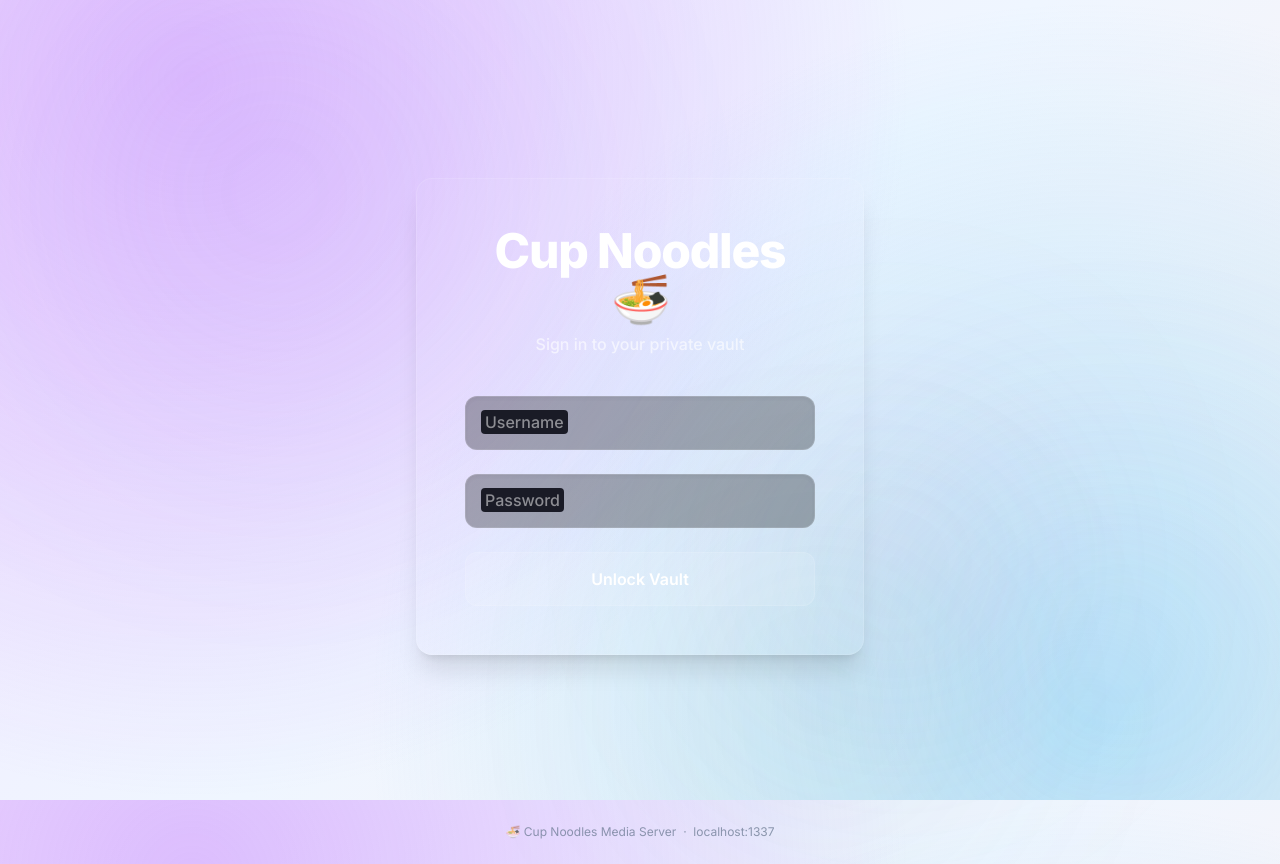
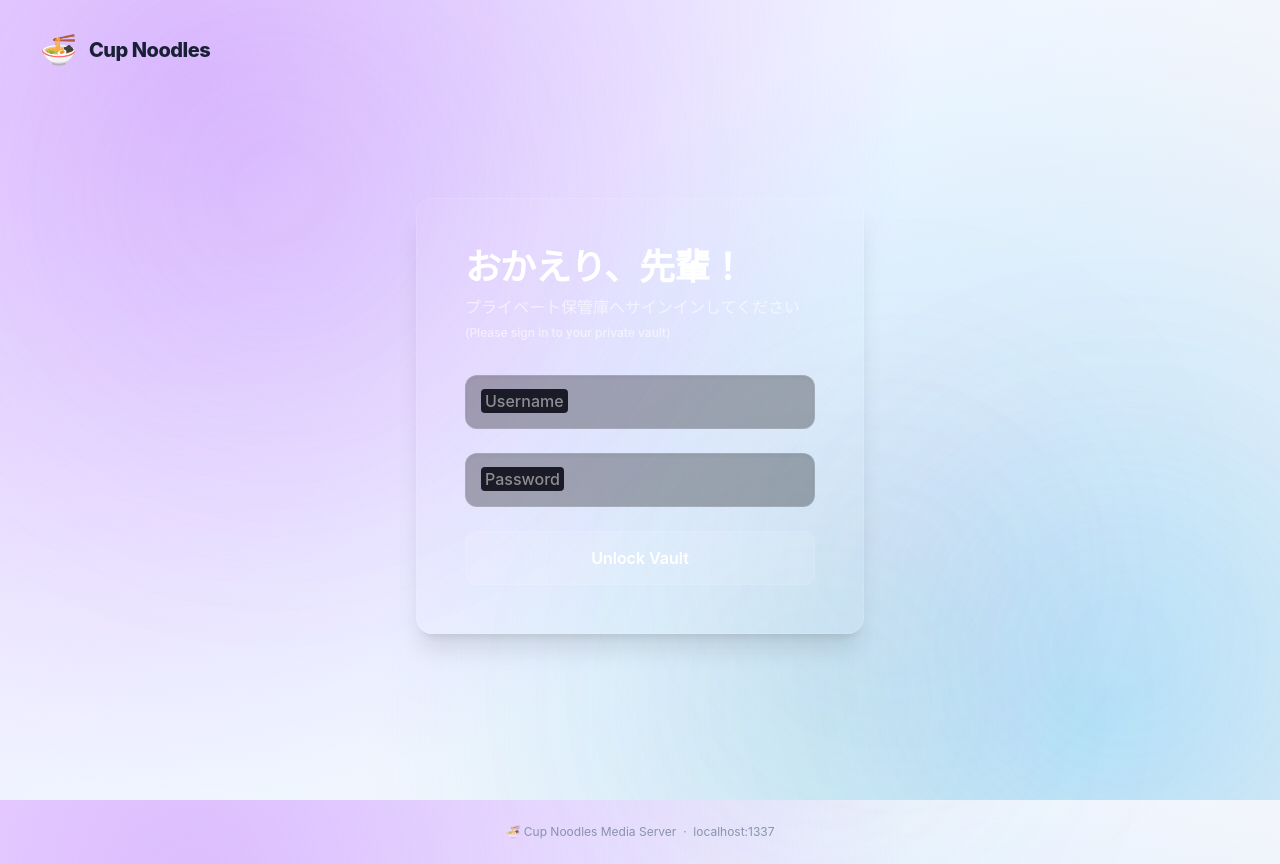
Before and after one commit to its-sorakun/cup-noodles, a website: page public/index.html in a window 1280 px wide. Drawn offline with nearby package versions, Linux system fonts and the light colour scheme.

Commit message:
revert to deep-space nebula gradients, align branding to left, and integrate Japanese localization

```diff
--- a/public/index.html
+++ b/public/index.html
@@ -24,13 +24,16 @@
 
   <!-- Navigation -->
   <nav class="glass-nav" id="main-nav">
-    <div class="max-w-7xl mx-auto px-4 sm:px-6 lg:px-8">
+    <div class="w-full px-4 sm:px-6 lg:px-8">
       <div class="flex items-center justify-between h-16">
         <!-- Logo -->
-        <a href="#/" class="flex items-center gap-3 no-underline" id="nav-logo">
-          <span class="text-2xl">🍜</span>
-          <span class="text-base font-bold tracking-tight" style="color: var(--text-primary);">
-            Cup Noodles
+        <a href="#/" class="flex items-baseline gap-3 no-underline" id="nav-logo">
+          <span class="text-2xl" style="font-family: 'Apple Color Emoji', 'Segoe UI Emoji', 'Noto Color Emoji', 'Segoe UI Symbol', 'Android Emoji', 'EmojiSymbols';">🍜</span>
+          <span class="flex items-baseline gap-2">
+            <span class="text-base font-bold tracking-tight" style="color: var(--text-primary);">
+              Cup Noodles
+            </span>
+            <span class="text-xs font-semibold opacity-50 tracking-widest hidden sm:inline-block">カップヌードル</span>
           </span>
         </a>
 
--- a/public/js/views.js
+++ b/public/js/views.js
@@ -1,15 +1,23 @@
-  // -----------------------------------------------------------------------
+// -----------------------------------------------------------------------
   // Page: Login
   // -----------------------------------------------------------------------
   async function renderLogin() {
     $content.innerHTML = `
+      <!-- Absolute Top Left Logo -->
+      <div class="absolute top-6 left-6 sm:top-8 sm:left-10 flex items-center gap-3 z-50">
+        <span class="text-3xl" style="font-family: 'Apple Color Emoji', 'Segoe UI Emoji', 'Noto Color Emoji', 'Segoe UI Symbol', 'Android Emoji', 'EmojiSymbols';">🍜</span>
+        <span class="text-xl font-extrabold tracking-tight" style="color: var(--text-primary);">
+          Cup Noodles
+        </span>
+      </div>
+
       <div class="weeb-login-wrapper fade-in">
         <div class="weeb-login-glass group">
 
-          <div class="relative z-10">
-            <div class="mb-10 text-center">
-              <h1 class="weeb-title">Cup Noodles <span style="font-family: 'Apple Color Emoji', 'Segoe UI Emoji', 'Noto Color Emoji', 'Segoe UI Symbol', 'Android Emoji', 'EmojiSymbols';">🍜</span></h1>
-              <p class="weeb-subtitle">Sign in to your private vault</p>
+          <div class="relative z-10 w-full">
+            <div class="mb-8">
+              <h2 class="weeb-title text-3xl sm:text-4xl">おかえり、先輩！</h2>
+              <p class="weeb-subtitle">プライベート保管庫へサインインしてください<br><span class="text-xs opacity-75">(Please sign in to your private vault)</span></p>
             </div>
 
             <form id="login-form" class="space-y-6">
--- a/public/style.css
+++ b/public/style.css
@@ -3,7 +3,7 @@
    ===================================================================== */
 
 /* --- Google Font --- */
-@import url('https://fonts.googleapis.com/css2?family=Inter:wght@300;400;500;600;700;800;900&display=swap');
+@import url('https://fonts.googleapis.com/css2?family=Nunito:wght@400;500;600;700;800;900&display=swap');
 
 /* --- Hide Scrollbars --- */
 ::-webkit-scrollbar {
```
Also changed, not shown: public/tailwind.css.
